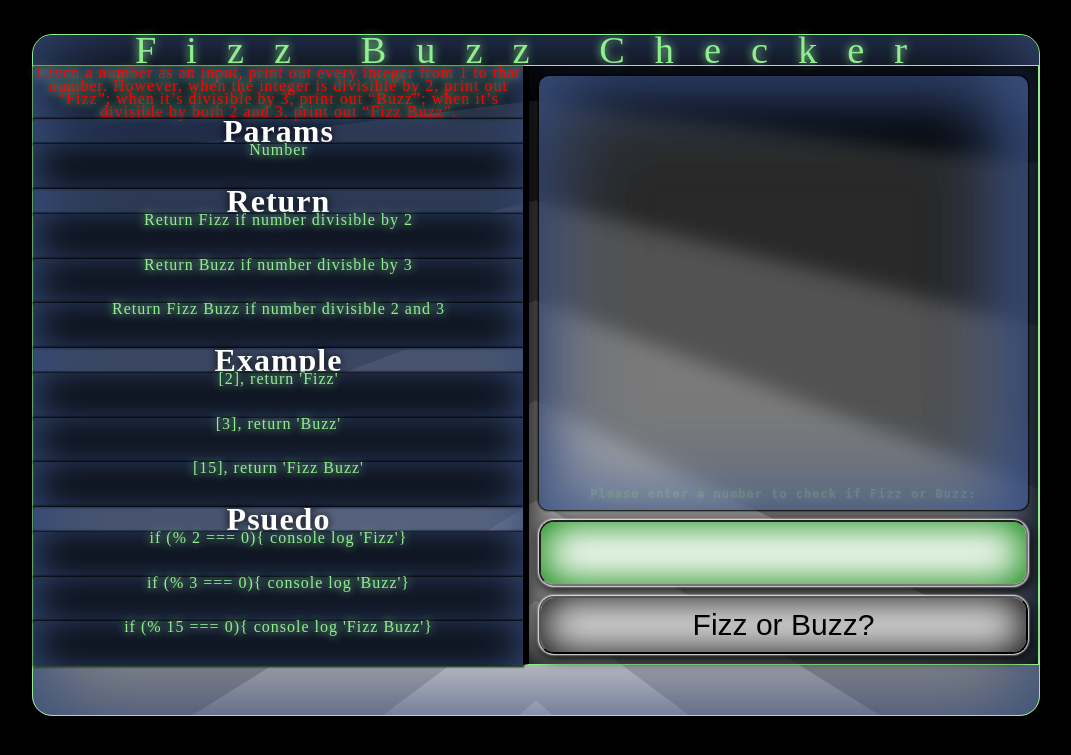
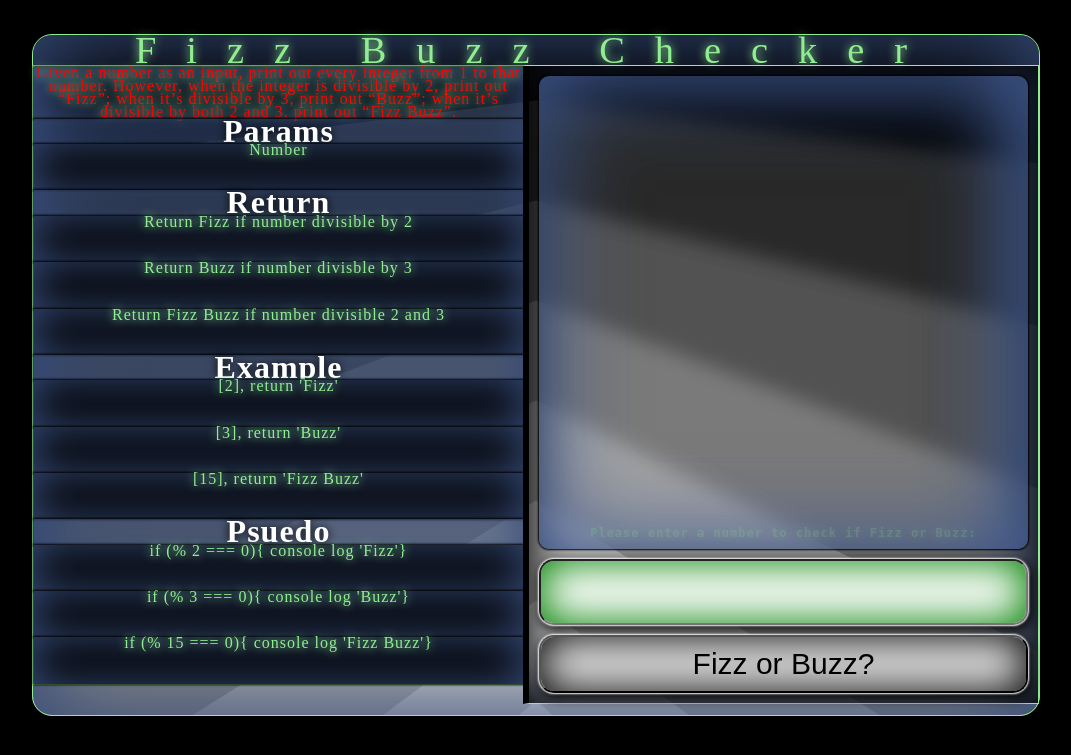
Before and after one commit to brian-reed-software/fizzbuzz-checker, a PHP site: page / in a window 1280 px wide. Shown: the top 755 px of the page, without its empty margins (104-1175 px from the left). Run offline with PHP 8.4, Linux system fonts and the light colour scheme.

Commit message:
updated styling

```diff
--- a/index.css
+++ b/index.css
@@ -41,6 +41,7 @@ body{
     border-left: 1px solid lightgreen;
     border-bottom: 1px solid lightgreen;
     border-top: 1px solid lightgreen;
+    height: 103%;
 
   }
   #output{
@@ -55,6 +56,7 @@ body{
     border-right: 1px solid lightgreen;
     border-bottom: 1px solid lightgreen;
     box-shadow: inset 0 0 40px 2px black;
+    height: 103%;
     }
   button{
 
```
